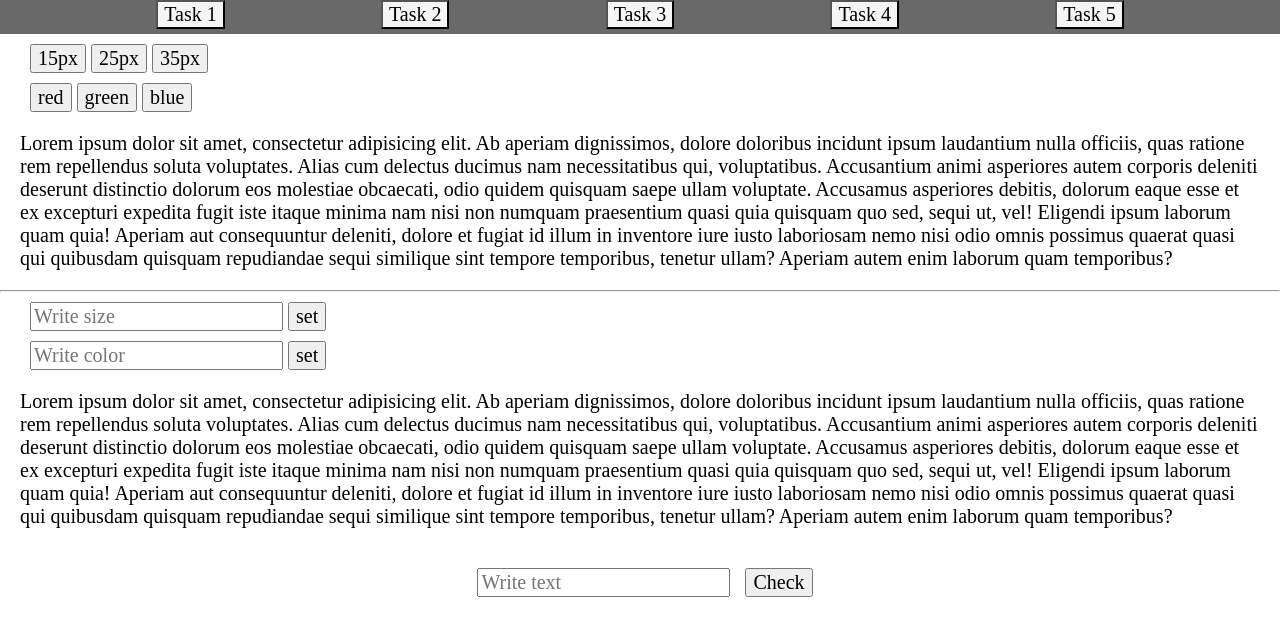
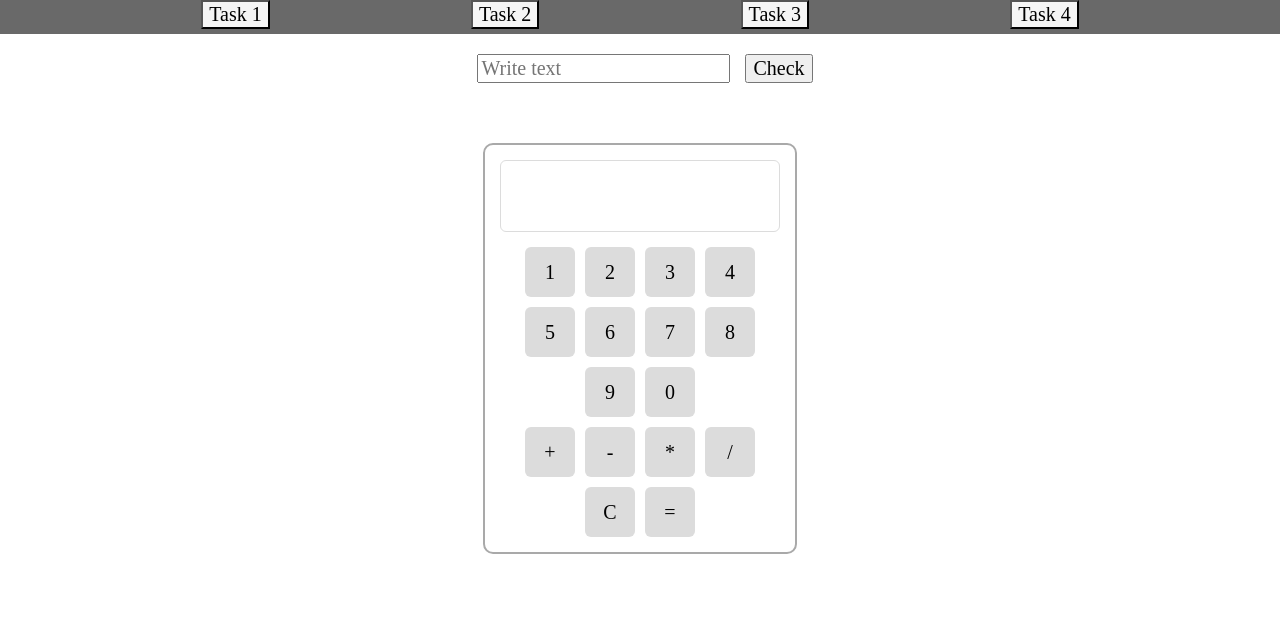
Before and after one commit to NovMarina/HW_13, a plain HTML site: page index.html in a window 1280 px wide. Drawn offline with nearby package versions, Linux system fonts and the light colour scheme.

Commit message:
second commit

```diff
--- a/index.html
+++ b/index.html
@@ -13,10 +13,8 @@
         <button data-task="task_2">Task 2</button>
         <button data-task="task_3">Task 3</button>
         <button data-task="task_4">Task 4</button>
-        <button data-task="task_5">Task 5</button>
     </div>
-
-    <div id="task_1">
+    <div id="task_1" class="hidden">
         <div class=" task_1_1 side_indent">
             <div class="btnsSize sides_margin_10">
                 <button data-size="15">15px</button>
@@ -67,10 +65,9 @@
                 ullam? Aperiam autem enim laborum quam temporibus?</p>
         </div>
     </div>
-
     <div id="task_2" class="hidden">
         <div class=" expression sides_margin_10">
-            <input   id="number1" class="sides_margin_10" type="text" placeholder="Write number 1">
+            <input id="number1" class="sides_margin_10" type="text" placeholder="Write number 1">
             <select name="action" id="action_select">
                 <option value="add">+</option>
                 <option value="subtract">-</option>
@@ -87,12 +84,40 @@
     <div id="task_3" class="hidden">
         <div class="sides_margin_10 ">
             <input class="sides_margin_10" id="inputText" type="text" placeholder="Write text">
-         <button class="check">Check</button>
+            <button class="check">Check</button>
             <div class="palindromResult sides_margin_10"><span></span></div>
         </div>
     </div>
-    <div id="task_4" class="hidden"></div>
-    <div id="task_5" class="hidden"></div>
+
+    <div id="task_4" class="hidden">
+        <div class="calculatorBox">
+            <div class="display">
+                <p id="displayText"></p>
+            </div>
+            <div class="keyboard">
+                <div class="numbersBtn">
+                    <button>1</button>
+                    <button>2</button>
+                    <button>3</button>
+                    <button>4</button>
+                    <button>5</button>
+                    <button>6</button>
+                    <button>7</button>
+                    <button>8</button>
+                    <button>9</button>
+                    <button>0</button>
+                </div>
+                <div class="actionBtn">
+                    <button>+</button>
+                    <button>-</button>
+                    <button>*</button>
+                    <button>/</button>
+                    <button>C</button>
+                    <button>=</button>
+                </div>
+            </div>
+        </div>
+    </div>
 </div>
 
 <script src="script.js"></script>
--- a/script.js
+++ b/script.js
@@ -13,7 +13,7 @@ buttons.forEach(button => {
         });
     };
 });
-//----------------------------------------------------------------------
+//------------------------------TASk-1---------------------------------------
 const text1 = document.querySelector(".task_1_1>p");
 const text2 = document.querySelector(".task_1_2>p");
 const inputSize = document.querySelector(".input_size");
@@ -49,7 +49,7 @@ document.querySelectorAll(".task_1_2 .set")[1].onclick = function () {
         alert("Wrong color format.");
     }
 };
-//_______________________________________________________________________
+//------------------------------TASk-2---------------------------------------
 const number1 = document.getElementById("number1");
 const number2 = document.getElementById("number2");
 const action = document.getElementById("action_select");
@@ -84,7 +84,7 @@ document.querySelector(".btnCalc").addEventListener("click", function () {
             alert("Wrong numbers");
     }
 );
-//------------------------------------------------------------
+//------------------------------TASk-3---------------------------------------
 const inputPalindromText = document.getElementById("inputText");
 const btnCheck = document.querySelector(".check");
 const resPalindromeBox = document.querySelector(".palindromResult > span");
@@ -100,8 +100,34 @@ const falsePalindromeBox = () => {
 };
 
 btnCheck.addEventListener("click", function () {
-    const text = inputPalindromText.value.trim().toLowerCase();
+    const text = inputPalindromText.value;
     const reversedText = text.split("").reverse().join("");
     const isPalindrome = text === reversedText;
     isPalindrome ? truePalindrome() : falsePalindromeBox();
 });
+
+//------------------------------TASk-4---------------------------------------
+const display = document.getElementById("displayText");
+const buttonsCalc = document.querySelectorAll(".numbersBtn>button, .actionBtn>button");
+
+
+buttonsCalc.forEach(button => {
+    button.onclick = () => {
+        const val = button.textContent;
+        if (val === "C") {
+            display.textContent = "";
+        } else if (val === "=") {
+            const expr = display.textContent;
+            const parts = expr.split("/");
+            if (parts.length > 1 && parts[1].trim().startsWith("0") && parts[1].trim().length === 1) {
+                alert("Division by zero");
+                display.textContent = "";
+                return;
+            }
+            const result = eval(expr);
+            display.textContent = result;
+        } else {
+            display.textContent += val;
+        }
+    };
+});
--- a/styles/style.css
+++ b/styles/style.css
@@ -35,10 +35,69 @@
     justify-content: center;
     align-items: center;
 }
-#task_3{
+
+#task_3 {
     display: flex;
     flex-direction: row;
     justify-content: center;
     align-items: center;
 
 }
+
+#task_4 {
+    display: flex;
+    justify-content: center;
+    align-items: center;
+}
+
+.calculatorBox {
+    width: 280px;
+    margin: 30px auto;
+    padding: 15px;
+    border: 2px solid darkgray;
+    border-radius: 10px;
+    background-color: white;
+  }
+
+.display {
+    background-color: white;
+    padding: 15px;
+    border: 1px solid gainsboro;
+    border-radius: 6px;
+    margin-bottom: 15px;
+    min-height: 40px;
+    font-size: 20px;
+    text-align: right;
+    }
+
+.keyboard {
+    display: flex;
+    gap: 10px;
+    flex-wrap: wrap;
+    justify-content: space-between;
+}
+
+.numbersBtn,
+.actionBtn {
+    display: flex;
+    flex-wrap: wrap;
+    gap: 10px;
+     justify-content: center;
+}
+
+.numbersBtn button,
+.actionBtn button {
+    width: 50px;
+    height: 50px;
+    font-size: 20px;
+    background-color: gainsboro;
+    border: none;
+    border-radius: 6px;
+    cursor: pointer;
+
+}
+
+.numbersBtn button:hover,
+.actionBtn button:hover {
+    background-color: darkgray;
+}
```
